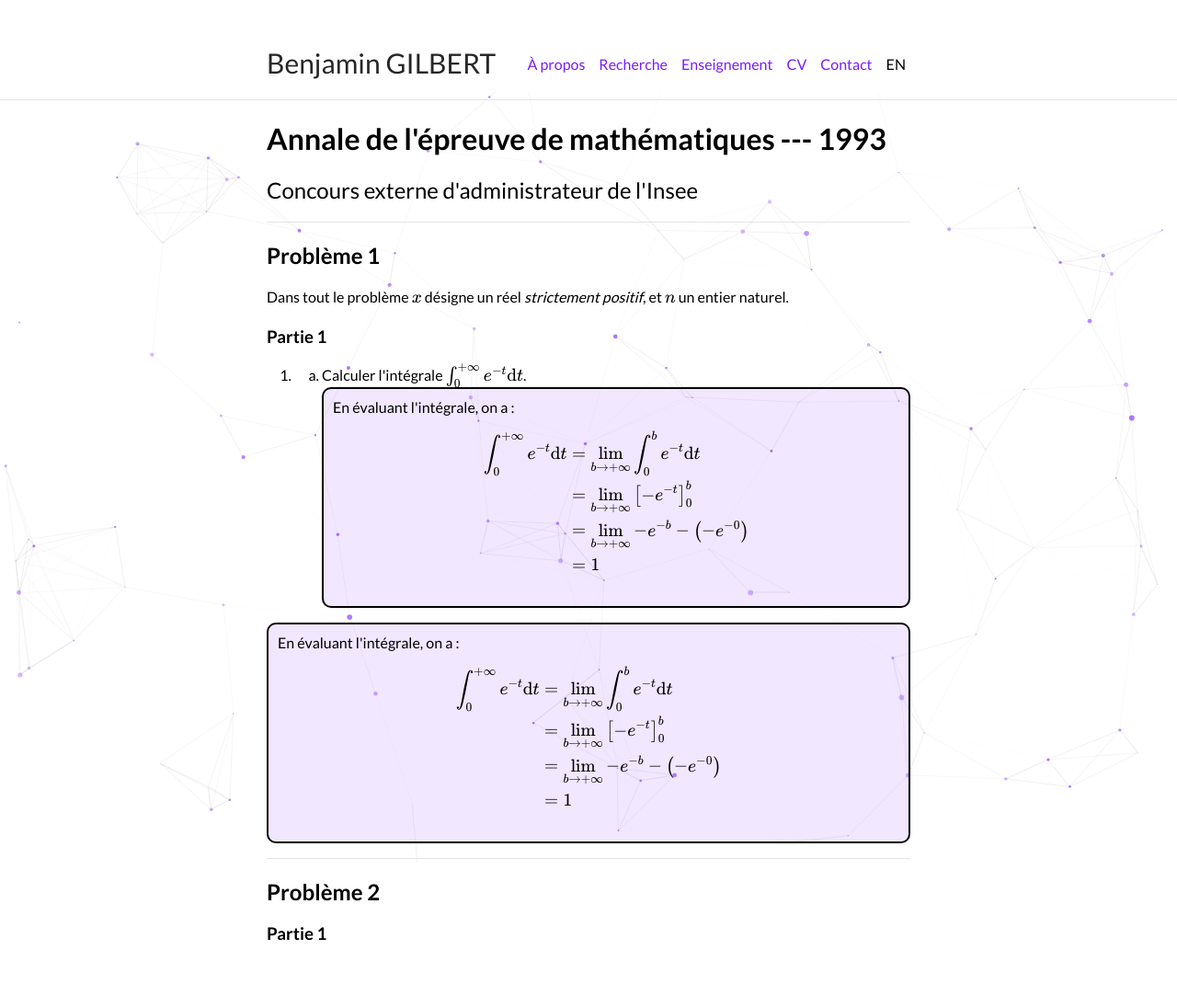
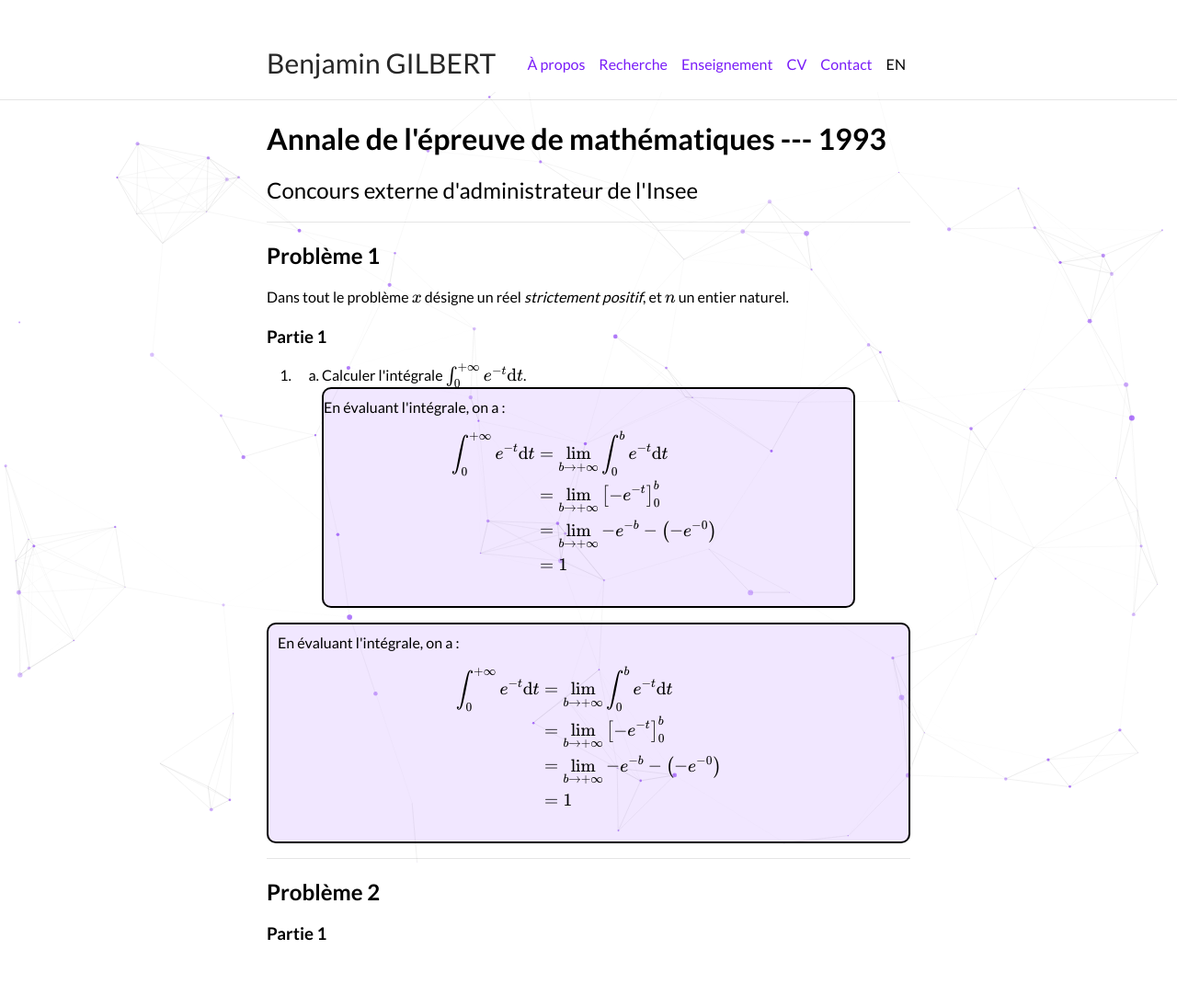
Before and after one commit to bglbrt/bglbrt.github.io, a Jekyll site: the page built from fr/corrections/administrateur_externe_1993.md, in a window 1280 px wide. Shown: the whole page at 92% size. Built offline with Jekyll 4.4.1, drawn with Linux system fonts in a browser that asks for light colours; nearby versions of some CDN libraries.

Commit message:
Mise à jour des corrections

```diff
--- a/_sass/typography.scss
+++ b/_sass/typography.scss
@@ -14,7 +14,10 @@
         padding: 0 20px 0 20px;;
     }
     ol {
-        padding: 0 0 0 30px;
+        padding: 0 30px 0 30px;
+    }
+    ol > li:before {
+        left: -30px;
     }
     blockquote {
         //border: 1px solid black;
--- a/fr/corrections/administrateur_externe_1993.md
+++ b/fr/corrections/administrateur_externe_1993.md
@@ -22,7 +22,7 @@
         <ol type="a">
             <li> Calculer l'intégrale \(\int_{0}^{+\infty} e^{-t} \mathrm{d}t\). </li>
 
-<p style="border: solid 2px; border-radius: 10px; background-color:rgba(121, 28, 248, .1); padding-right: 10px; padding-left: 10px; padding-top: 10px; padding-bottom: 10px; margin: 0 0 0 0;">
+<p style="border: solid 2px; border-radius: 10px; background-color:rgba(121, 28, 248, .1); padding-right: 10px; padding-left: -20px; padding-top: 10px; padding-bottom: 10px; margin: 0 0 0 0;">
 
 En évaluant l'intégrale, on a :
 $$
```
